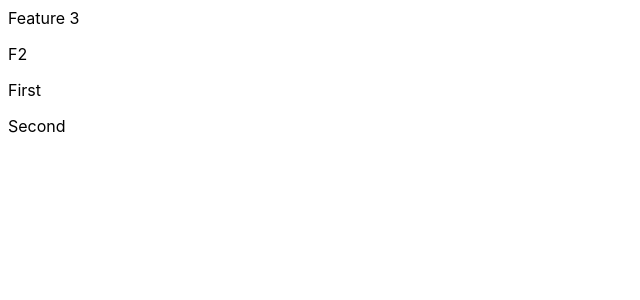
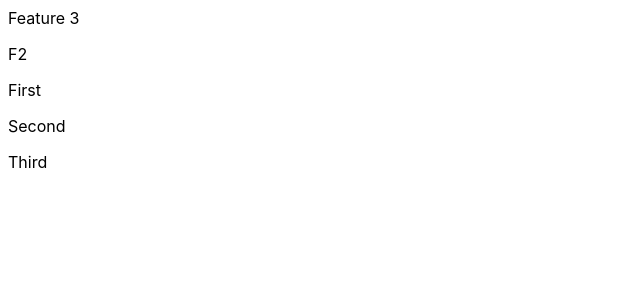
Before and after one commit to yogitasinkar/stackblitz-starters-s4c6yd, a React (Create React App) app: page / in a window 1280 px wide. Shown: the top 300 px of the page, without its empty margins (0-640 px from the left). Built offline with nearby package versions, Linux system fonts and the light colour scheme.

Commit message:
2nd commit in feature

```diff
--- a/src/App.js
+++ b/src/App.js
@@ -8,6 +8,7 @@ const App = () => {
       <p>F2</p>
       <p>First</p>
       <p>Second</p>
+      <p>Third</p>
     </div>
   );
 };
```
